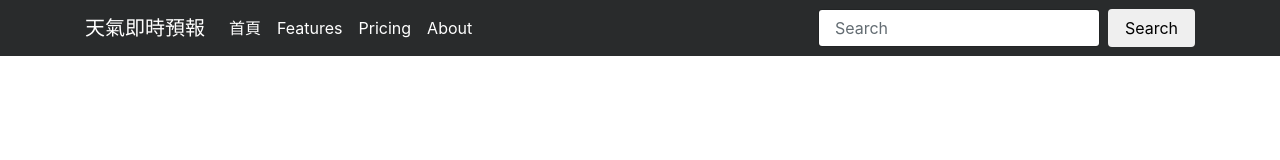
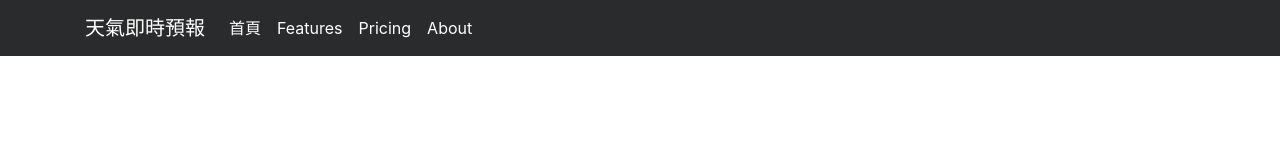
Before and after one commit to bluema9pie/wmega, a plain HTML site: page index.html in a window 1280 px wide. Drawn offline with nearby package versions, Linux system fonts and the light colour scheme.

Commit message:
Commit from Pingendo

```diff
--- a/index.html
+++ b/index.html
@@ -18,7 +18,6 @@
           <li class="nav-item"> <a class="nav-link text-white" href="#">Pricing</a> </li>
           <li class="nav-item"> <a class="nav-link text-white" href="#">About</a> </li>
         </ul>
-        <form class="form-inline my-2 my-lg-0"> <input class="form-control mr-sm-2" type="text" placeholder="Search"> <button class="btn my-2 my-sm-0 btn-outline-default" type="submit">Search</button> </form>
       </div>
     </div>
   </nav>
```
